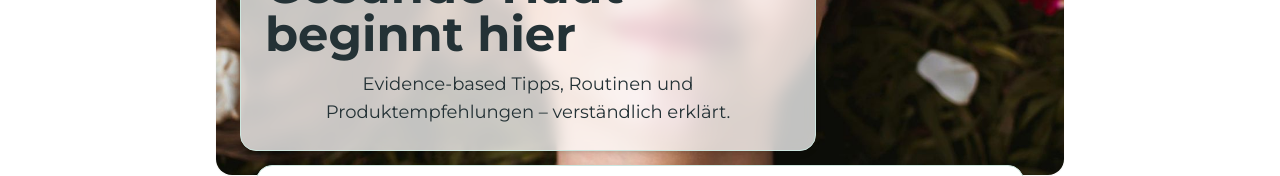
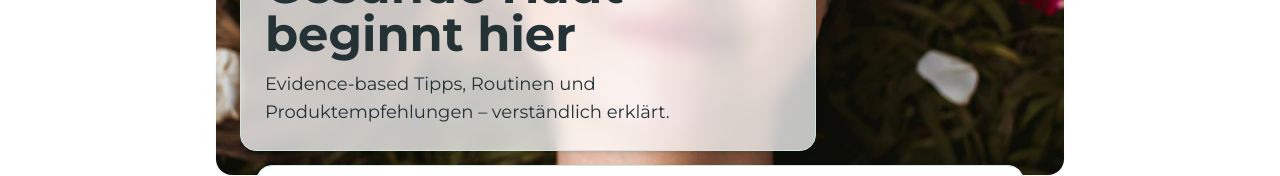
Before and after one commit to hautgesundheitmagazin-hub/website, a Next.js app: page / in a window 1280 px wide. Shown: the part 493-669 px from the top of the page. Built offline with nearby package versions, Linux system fonts and the light colour scheme; no server answers.

Commit message:
Update page.tsx

```diff
--- a/src/app/page.tsx
+++ b/src/app/page.tsx
@@ -63,7 +63,7 @@ function HeroBanner() {
               </h1>
 
               <p
-                className="mt-3 max-w-2xl mx-auto text-base sm:text-lg text-center"
+                className="mt-3 max-w-2xl mx-auto text-base sm:text-lg text-left"
                 style={{ color: "var(--graphite,#243236)" }}
               >
                 Evidence-based Tipps, Routinen und Produktempfehlungen – verständlich erklärt.
```
